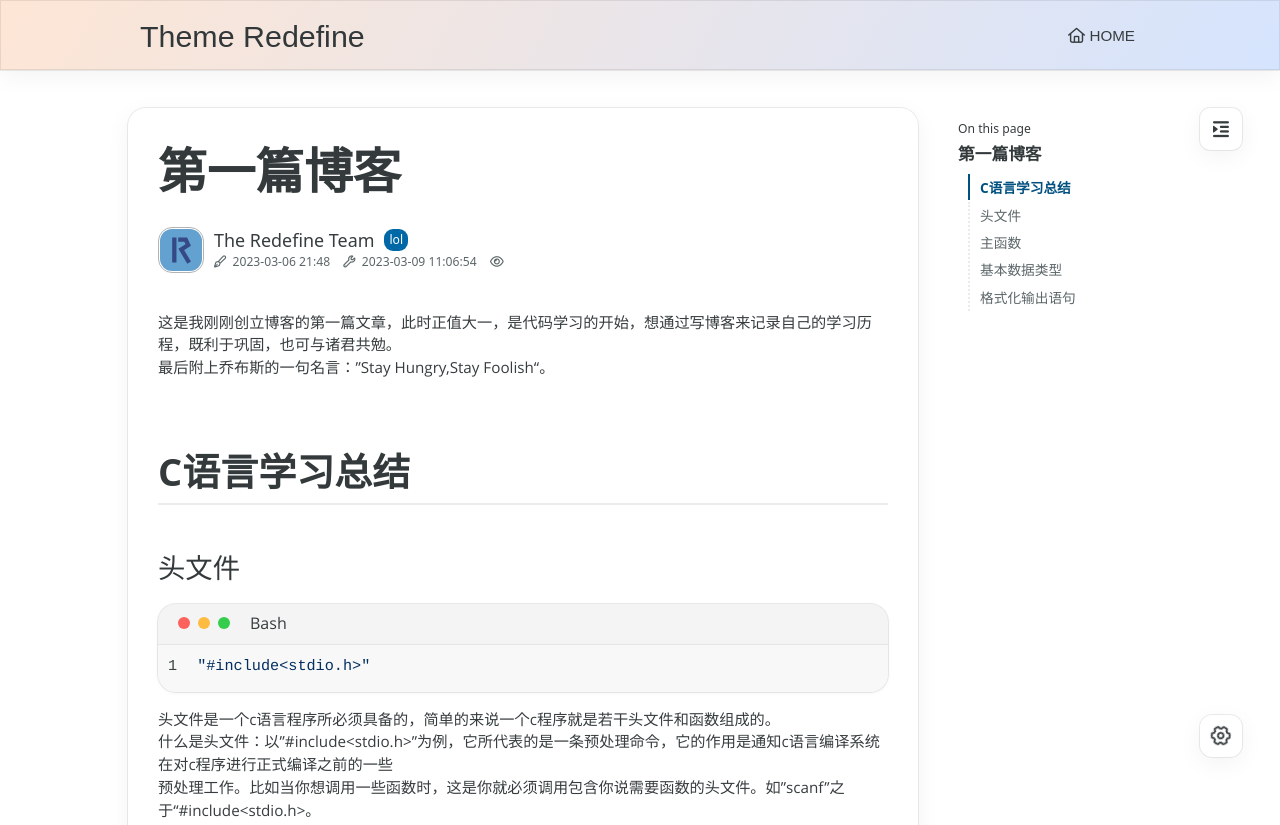
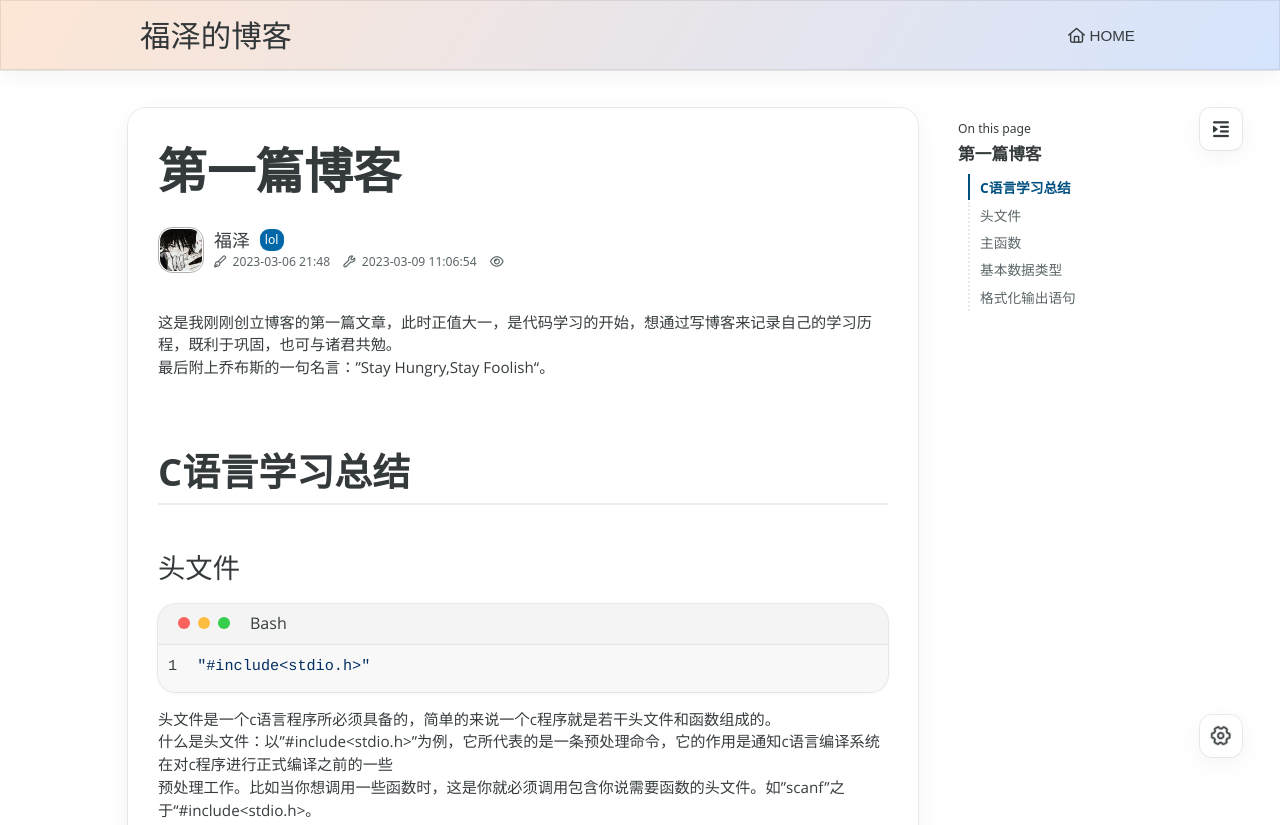
Before and after one commit to yx1125/yx1125.github.io, a plain HTML site: page 2023/03/06/hello-world/index.html in a window 1280 px wide. Shown: the top 825 px of the page. Drawn offline with Linux system fonts and the light colour scheme; some packages are replaced by stand-ins of ours; a script that the page names is missing; a web font is replaced by a local one.

Commit message:
Site updated: 2023-03-14 19:51:48

```diff
--- a/2023/03/06/hello-world/index.html
+++ b/2023/03/06/hello-world/index.html
@@ -5,7 +5,7 @@
     <meta name="viewport" content="width=device-width, initial-scale=1">
     <meta name="keywords" content="Hexo Theme Redefine">
     <meta name="description" content="Hexo Theme Redefine">
-    <meta name="author" content="The Redefine Team">
+    <meta name="author" content="福泽">
     <link rel="apple-touch-icon" sizes="180x180" href="/images/apple-touch-icon-redefine.png">
     <!--- Seo Part-->
 
@@ -18,7 +18,7 @@
     <meta property="og:description" content="Hexo Theme Redefine">
     <meta property="og:url" content="http://example.com2023/03/06/hello-world/">
     <meta property="og:image" content="/images/redefine-logo.svg">
-    <meta property="og:site_name" content="Theme Redefine">
+    <meta property="og:site_name" content="福泽的博客">
     <meta name="twitter:card" content="summary_large_image">
     <meta name="twitter:title" content="第一篇博客">
     <meta name="twitter:description" content="Hexo Theme Redefine">
@@ -33,7 +33,7 @@
 
             第一篇博客 -
 
-        Theme Redefine
+        福泽的博客
     </title>
 
 <link rel="stylesheet" href="/css/style.css">
@@ -48,7 +48,7 @@
     <script id="hexo-configurations">
     let REDEFINE = window.REDEFINE || {};
     REDEFINE.hexo_config = {"hostname":"example.com","root":"/","language":"en"};
-    REDEFINE.theme_config = {"toc":{"enable":true,"number":false,"expand_all":true,"init_open":true},"style":{"primary_color":"#005080","avatar":"/images/redefine-avatar.svg","favicon":"/images/redefine-logo.svg","article_img_align":"center","right_side_width":"210px","content_max_width":"1000px","nav_color":{"left":"#f78736","right":"#367df7","transparency":35},"hover":{"shadow":true,"scale":false},"first_screen":{"enable":true,"background_image":{"light":"https://evan.beee.top/img/wallhaven-wqery6-light.webp","dark":"https://evan.beee.top/img/wallhaven-wqery6-dark.webp"},"title_color":{"light":"#fff","dark":"#d1d1b6"},"description":"Theme Redefine","custom_font":{"enable":false,"font_family":null,"font_url":null}},"scroll":{"progress_bar":{"enable":true},"percent":{"enable":false}}},"local_search":{"enable":false,"preload":true},"code_block":{"copy":true,"style":"mac","custom_font":{"enable":false,"font_family":null,"font_url":null}},"pjax":{"enable":true},"lazyload":{"enable":true},"version":"1.1.6","friend_links":{"columns":2},"home_article":{"date_format":"auto","category":{"enable":true,"limit":3},"tag":{"enable":true,"limit":3}},"plugins":{"aplayer":{"enable":false,"audio":[{"name":null,"artist":null,"url":null,"cover":null},{"name":null,"artist":null,"url":null,"cover":null}]}}};
+    REDEFINE.theme_config = {"toc":{"enable":true,"number":false,"expand_all":true,"init_open":true},"style":{"primary_color":"#005080","avatar":"/images/2ef2cb1a6a414076.jpg","favicon":"/images/redefine-logo.svg","article_img_align":"center","right_side_width":"210px","content_max_width":"1000px","nav_color":{"left":"#f78736","right":"#367df7","transparency":35},"hover":{"shadow":true,"scale":false},"first_screen":{"enable":true,"background_image":{"light":"https://evan.beee.top/img/wallhaven-wqery6-light.webp","dark":"https://evan.beee.top/img/wallhaven-wqery6-dark.webp"},"title_color":{"light":"#fff","dark":"#d1d1b6"},"description":"Theme Redefine","custom_font":{"enable":false,"font_family":null,"font_url":null}},"scroll":{"progress_bar":{"enable":true},"percent":{"enable":false}}},"local_search":{"enable":false,"preload":true},"code_block":{"copy":true,"style":"mac","custom_font":{"enable":false,"font_family":null,"font_url":null}},"pjax":{"enable":true},"lazyload":{"enable":true},"version":"1.1.6","friend_links":{"columns":2},"home_article":{"date_format":"auto","category":{"enable":true,"limit":3},"tag":{"enable":true,"limit":3}},"plugins":{"aplayer":{"enable":false,"audio":[{"name":null,"artist":null,"url":null,"cover":null},{"name":null,"artist":null,"url":null,"cover":null}]}}};
     REDEFINE.language_ago = {"second":"%s seconds ago","minute":"%s minutes ago","hour":"%s hours ago","day":"%s days ago","week":"%s weeks ago","month":"%s months ago","year":"%s years ago"};
   </script>
 
@@ -100,7 +100,7 @@
 
             <a class="logo-title" href="/">
 
-                Theme Redefine
+                福泽的博客
 
             </a>
         </div>
@@ -190,11 +190,11 @@
 
                 <div class="article-header">
                     <div class="avatar">
-                        <img src="/images/redefine-avatar.svg">
+                        <img src="/images/2ef2cb1a6a414076.jpg">
                     </div>
                     <div class="info">
                         <div class="author">
-                            <span class="name">The Redefine Team</span>
+                            <span class="name">福泽</span>
 
                                 <span class="author-label">lol</span>
 
@@ -256,10 +256,10 @@
                     <div class="article-copyright-info-container">
     <ul>
         <li>Post title：第一篇博客</li>
-        <li>Post author：The Redefine Team</li>
+        <li>Post author：福泽</li>
         <li>Create time：2023-03-06 21:48:00</li>
         <li>
-            Post link：https://redefine.ohevan.com/2023/03/06/hello-world/
+            Post link：https://yx1125.github.io/2023/03/06/hello-world/
         </li>
         <li>
             Copyright Notice：All articles in this blog are licensed under <a class="license" target="_blank" rel="noopener" href="https://creativecommons.org/licenses/by-nc-sa/4.0/deed.zh">BY-NC-SA</a> unless stating additionally.
@@ -313,7 +313,7 @@
               <span>2022</span>
               -
 
-            2023&nbsp;&nbsp;<i class="fa-regular fa-computer-classic"></i>&nbsp;&nbsp;<a href="/">The Redefine Team</a>
+            2023&nbsp;&nbsp;<i class="fa-regular fa-computer-classic"></i>&nbsp;&nbsp;<a href="/">福泽</a>
         </div>
 
             <script async data-pjax src="//busuanzi.ibruce.info/busuanzi/2.3/busuanzi.pure.mini.js"></script>
```
Also changed, not shown: 404.html (+6 -6 lines), archives/2023/03/index.html (+6 -6 lines), archives/2023/index.html (+6 -6 lines), archives/index.html (+6 -6 lines), index.html (+6 -6 lines).
